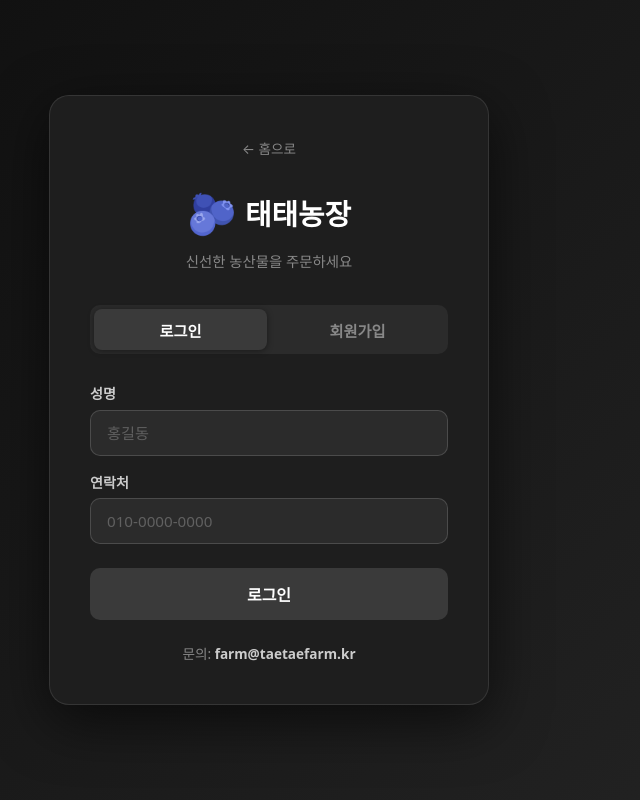
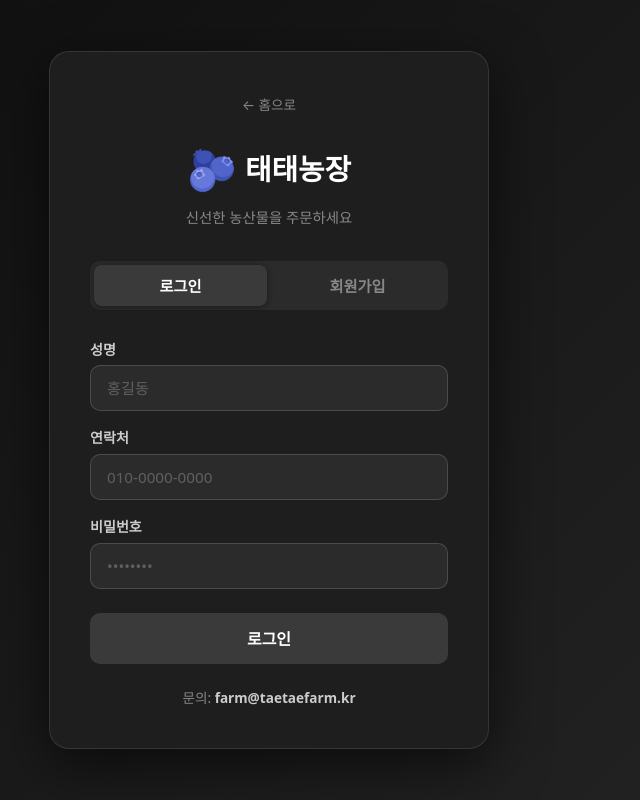
Before and after one commit to mitra21c/taetaefarm, a React (Vite) app: page /login in a window 1280 px wide. Shown: the whole page, without its empty margins (371-1011 px from the left). Built offline with nearby package versions, Linux system fonts and the light colour scheme; no server answers.

Commit message:
feat: 로그인에 비밀번호 추가 (성명+연락처+비밀번호)
Co-Authored-By: Claude Sonnet 4.6 <noreply@anthropic.com>

```diff
--- a/src/api/auth.ts
+++ b/src/api/auth.ts
@@ -3,7 +3,10 @@ import type { LoginRequest, LoginResponse, RegisterRequest } from '../types/auth
 import { encryptPassword } from '../utils/crypto';
 
 export const login = async (credentials: LoginRequest): Promise<LoginResponse> => {
-  const { data } = await axiosInstance.post<LoginResponse>('/auth/login', credentials);
+  const { data } = await axiosInstance.post<LoginResponse>('/auth/login', {
+    ...credentials,
+    password: encryptPassword(credentials.password),
+  });
   return data;
 };
 
--- a/src/pages/LoginPage.tsx
+++ b/src/pages/LoginPage.tsx
@@ -256,11 +256,28 @@ export default function LoginPage() {
               )}
             </div>
 
+            <div className={styles.fieldGroup}>
+              <label htmlFor="login-password" className={styles.label}>비밀번호</label>
+              <input
+                id="login-password"
+                type="password"
+                placeholder="••••••••"
+                className={`${styles.input} ${loginErrors.password ? styles.inputError : ''}`}
+                {...regLogin('password', {
+                  required: '비밀번호를 입력해 주세요.',
+                  minLength: { value: 6, message: '비밀번호는 6자 이상이어야 합니다.' },
+                })}
+              />
+              {loginErrors.password && (
+                <span className={styles.errorMsg}>{loginErrors.password.message}</span>
+              )}
+            </div>
+
             {loginMutation.isError && (
               <div className={styles.serverError}>
                 {(loginMutation.error as any)?.response?.status === 403
                   ? '관리자 승인 대기 중입니다. 관리자에게 문의 하세요.'
-                  : '성명 또는 연락처가 올바르지 않습니다.'}
+                  : '성명, 연락처 또는 비밀번호가 올바르지 않습니다.'}
               </div>
             )}
 
--- a/src/types/auth.ts
+++ b/src/types/auth.ts
@@ -1,6 +1,7 @@
 export interface LoginRequest {
   name: string;
   phone: string;
+  password: string;
 }
 
 export interface RegisterRequest {
```
Also changed, not shown: 1 other file (tests, documents, lock files or other folders).
